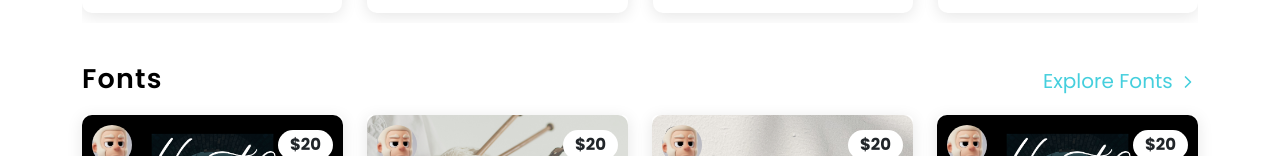
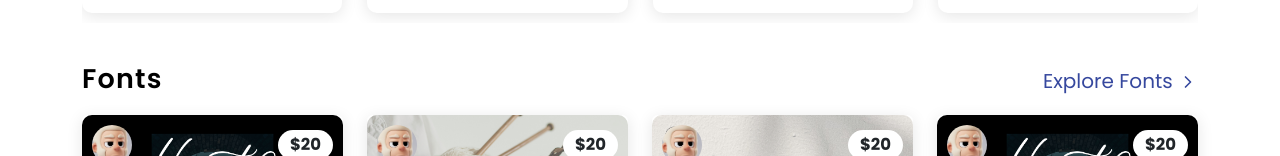
Before and after one commit to Chndrafajar/jafont, a React (Vite) app: page / in a window 1280 px wide. Shown: the part 547-703 px from the top of the page. Built offline with nearby package versions, Linux system fonts and the light colour scheme; the HTML template or start-up script is replaced by a standard one.

Commit message:
Update index.scss

```diff
--- a/src/index.scss
+++ b/src/index.scss
@@ -667,7 +667,7 @@ body::-webkit-scrollbar {
         }
 
         a {
-          color: #45cfdd;
+          color: #36489e;
           text-align: center;
           font-size: 20px;
           font-style: normal;
@@ -1877,4 +1877,7 @@ body::-webkit-scrollbar {
   form .titlePertanyaan h5 {
     font-size: 16px;
   }
-}
+  .footer {
+    margin-bottom: 60;
+  }
+}
```
